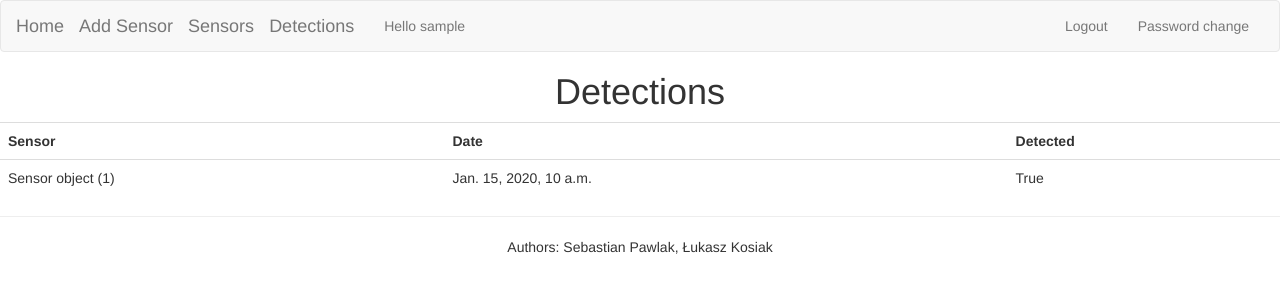
After one commit to kosiacz3q/sw_repo, a Django app: page /motion/detections/ in a window 1280 px wide. The commit adds this page. Shown: the top 300 px of the page. Run offline with Django 3.2, Linux system fonts and the light colour scheme; a user stored in the database is signed in; tables that the repository leaves empty hold one stand-in row (values such as "Sample post"); some libraries are stand-ins or nearby versions.

Commit message:
detections

```diff
--- /dev/null
+++ b/MotionSensorServer/templates/MotionSensorServer/detections.html
@@ -0,0 +1,24 @@
+{% extends "base.html" %}
+{% load i18n %}
+
+{% block title %}Sensors{% endblock %}
+
+{% block content %}
+<div class="text-center">
+    <H1>Detections</H1>
+</div>
+<table class="table">
+    <tr>
+        <th>Sensor</th>
+        <th>Date</th>
+        <th>Detected</th>
+    </tr>
+    {% for item in items %}
+    <tr>
+        <td>{{ item.sensor }}</td>
+        <td>{{ item.date }}</td>
+        <td>{{ item.detected }}</td>
+    </tr>
+    {% endfor %}
+</table>
+{% endblock %}
--- a/MotionSensorServer/templates/base.html
+++ b/MotionSensorServer/templates/base.html
@@ -36,7 +36,8 @@
                 <a class="navbar-brand" href="{% url 'MotionSensorServer:index' %}">Home</a>
                 {% if user.is_authenticated %}
                 <a class="navbar-brand" href="{% url 'MotionSensorServer:new_sensor' %}">Add Sensor</a>
-                <a class="navbar-brand" href="{% url 'MotionSensorServer:sensors' %}">My Sensors</a>
+                <a class="navbar-brand" href="{% url 'MotionSensorServer:sensors' %}">Sensors</a>
+                <a class="navbar-brand" href="{% url 'MotionSensorServer:detections' %}">Detections</a>
                 {% endif %}
             </div>
 
--- a/MotionSensorServer/urls.py
+++ b/MotionSensorServer/urls.py
@@ -5,5 +5,6 @@ urlpatterns = [
     url(r'^$', views.index, name='index'),
     url(r'^motion/reading/([0-9]{4})/([0-1])/$', views.reading),
     url(r'^motion/new_sensor/', views.new_sensor, name='new_sensor'),
-    url(r'^motion/sensors/', views.get_sensors, name='sensors')
+    url(r'^motion/sensors/', views.get_sensors, name='sensors'),
+    url(r'^motion/detections/', views.get_detections, name='detections')
 ]
--- a/MotionSensorServer/views.py
+++ b/MotionSensorServer/views.py
@@ -49,3 +49,13 @@ def get_sensors(request):
     return render_to_response('MotionSensorServer/sensors.html', {
         "items": user_sensors
     }, RequestContext(request))
+
+
+@login_required()
+def get_detections(request):
+    user_sensors = [i.sensor for i in UserSensor.objects.filter(user__exact=request.user)]
+    detections = SensorReading.objects.order_by("date")
+    detections = [i for i in detections if i.sensor in user_sensors]
+    return render_to_response('MotionSensorServer/detections.html', {
+        "items": detections
+    }, RequestContext(request))
```
